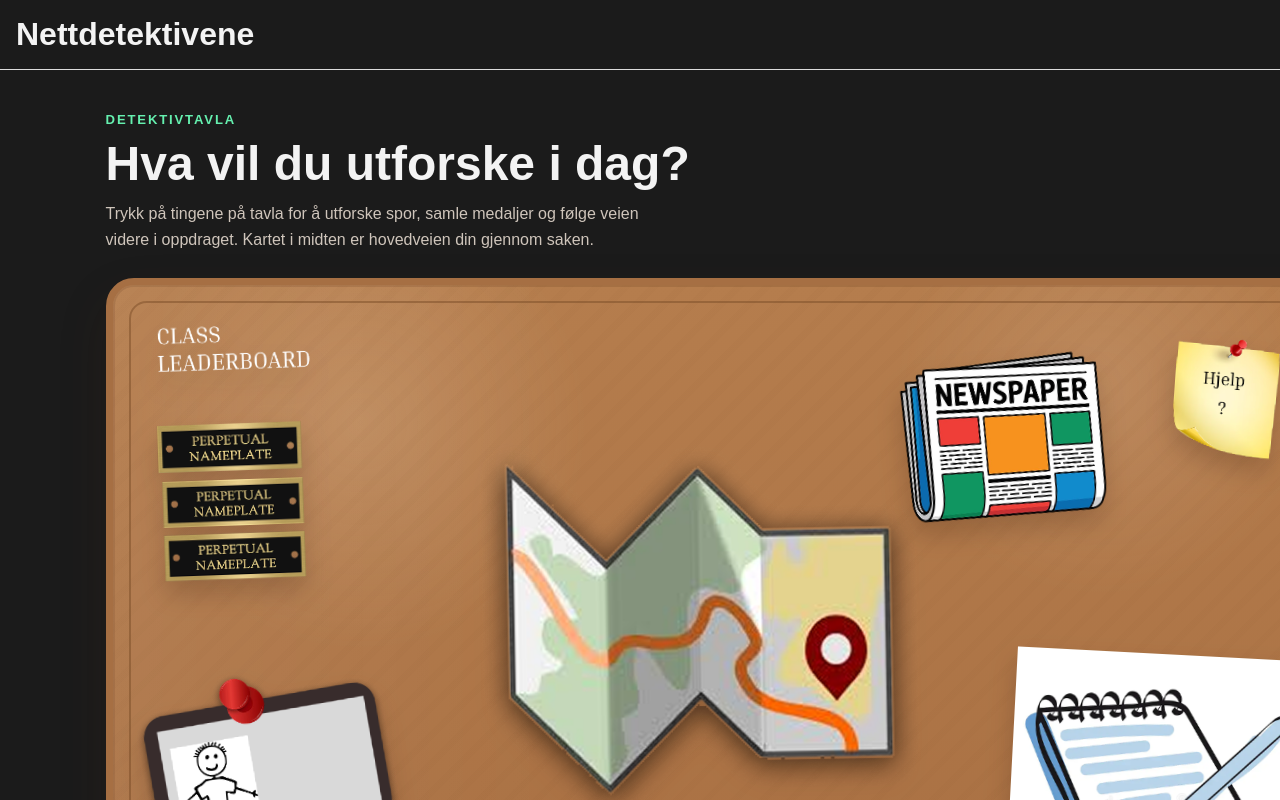
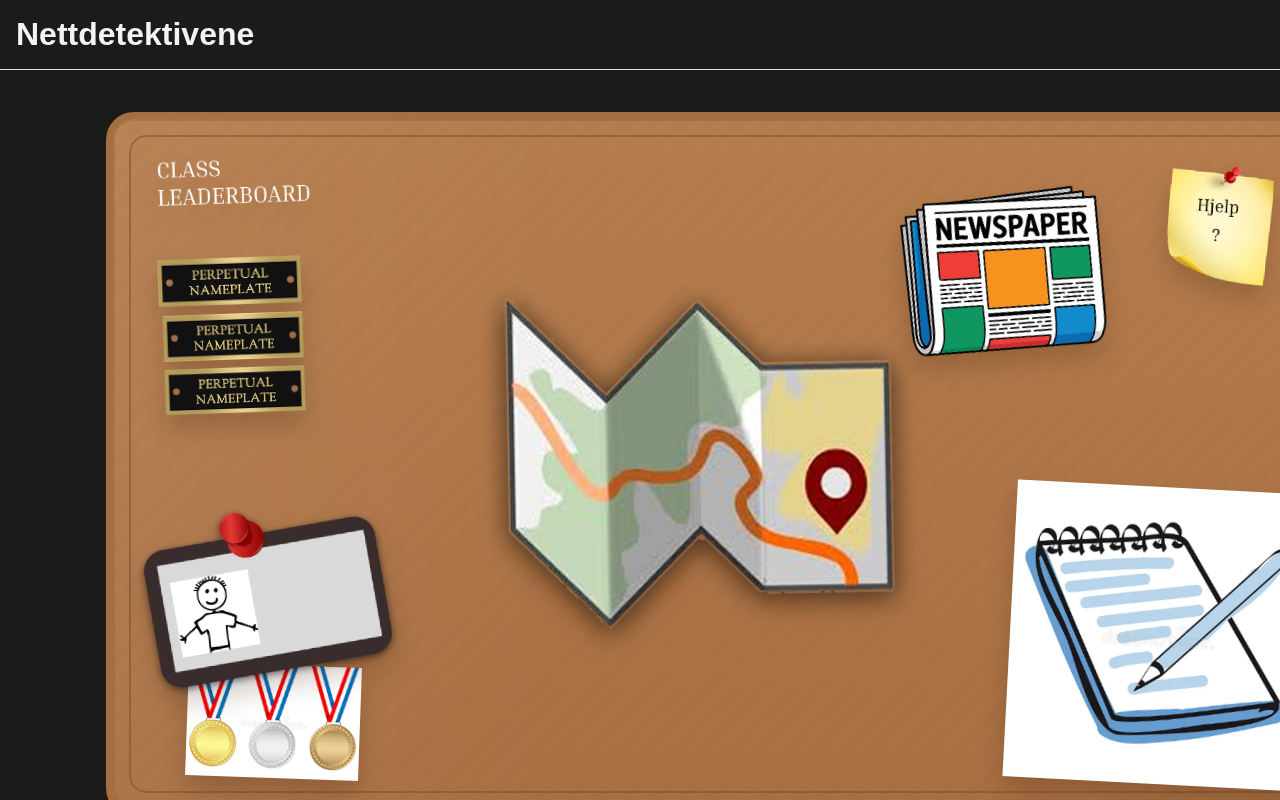
Before and after one commit to moss-flower/nettdetektivene-systemutvkling2, a Nuxt app in the folder frontend/: page /student/home in a window 1280 px wide. Shown: the top 800 px of the page. Built offline with nearby package versions, Linux system fonts and the light colour scheme.

Commit message:
refactor(studentHome): remove header section

```diff
--- a/frontend/app/pages/student/home.vue
+++ b/frontend/app/pages/student/home.vue
@@ -97,15 +97,6 @@ function handleClick(item: StudentHomeItem) {
 
 <template>
   <section class="student-home">
-    <header class="student-home__header">
-      <p class="student-home__eyebrow">Detektivtavla</p>
-      <h2>Hva vil du utforske i dag?</h2>
-      <p class="student-home__intro">
-        Trykk på tingene på tavla for å utforske spor, samle medaljer og følge veien videre i
-        oppdraget. Kartet i midten er hovedveien din gjennom saken.
-      </p>
-    </header>
-
     <div class="student-home__board" aria-label="Elevens hjemskjerm">
       <StudentHomeMenuItem
         v-for="item in items"
@@ -129,35 +120,6 @@ function handleClick(item: StudentHomeItem) {
   padding: clamp(1rem, 2vw, 2rem);
 }
 
-.student-home__header {
-  display: grid;
-  gap: 0.75rem;
-  max-width: 54rem;
-}
-
-.student-home__eyebrow {
-  color: var(--primary);
-  font-size: 0.82rem;
-  font-weight: 800;
-  letter-spacing: 0.14em;
-  text-transform: uppercase;
-  margin: 0;
-}
-
-.student-home__header h2 {
-  margin: 0;
-  font-size: clamp(1.9rem, 4vw, 3rem);
-  line-height: 1.05;
-  color: var(--text);
-}
-
-.student-home__intro {
-  max-width: 60ch;
-  margin: 0;
-  color: color-mix(in srgb, var(--text) 72%, #744d2b);
-  line-height: 1.6;
-}
-
 .student-home__board {
   position: relative;
   min-height: clamp(32rem, 64vw, 44rem);
@@ -166,8 +128,6 @@ function handleClick(item: StudentHomeItem) {
   border: 0.45rem solid #a66f43;
   border-radius: 1.75rem;
   background:
-    radial-gradient(circle at 20% 20%, rgb(255 232 198 / 0.16), transparent 20%),
-    radial-gradient(circle at 80% 15%, rgb(255 240 222 / 0.12), transparent 18%),
     linear-gradient(180deg, #b57d4d 0%, #a86f42 100%);
   box-shadow:
     0 1.4rem 3rem rgb(74 39 15 / 0.18),
@@ -205,7 +165,8 @@ function handleClick(item: StudentHomeItem) {
 }
 
 .student-home__item:hover {
-  z-index: 9;
+  z-index: 100;
+  transform: scale(1.05);
 }
 
 .student-home__item--leaderboard {
@@ -244,8 +205,8 @@ function handleClick(item: StudentHomeItem) {
 }
 
 .student-home__item--help {
-  top: 6%;
-  right: 4.5%;
+  top: 5%;
+  right: 5%;
   width: 11.5%;
   z-index: 6;
 }
```
